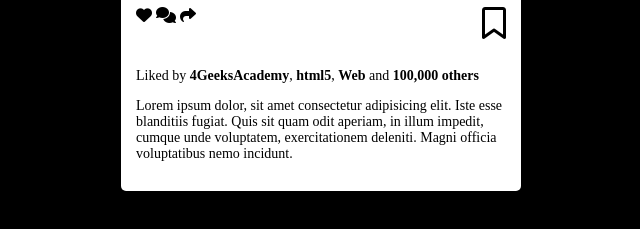
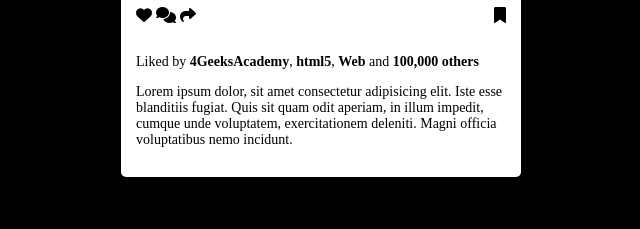
Before and after one commit to NewStudent53/Instagram-Post-Layout, a plain HTML site: page index.html in a window 1280 px wide. Shown: the part 473-702 px from the top of the page, without its empty margins (319-959 px from the left). Drawn offline with Linux system fonts and the light colour scheme.

Commit message:
Update index.html

```diff
--- a/index.html
+++ b/index.html
@@ -34,7 +34,7 @@
           <i class="fa-solid fa-share"></i>
         </div>
         <div class="icon2">
-          <i class="fa-regular fa-bookmark fa-2x"></i>
+          <i class="fa-solid fa-bookmark"></i>
         </div>
       </div>
       <div class="text-container">
```
